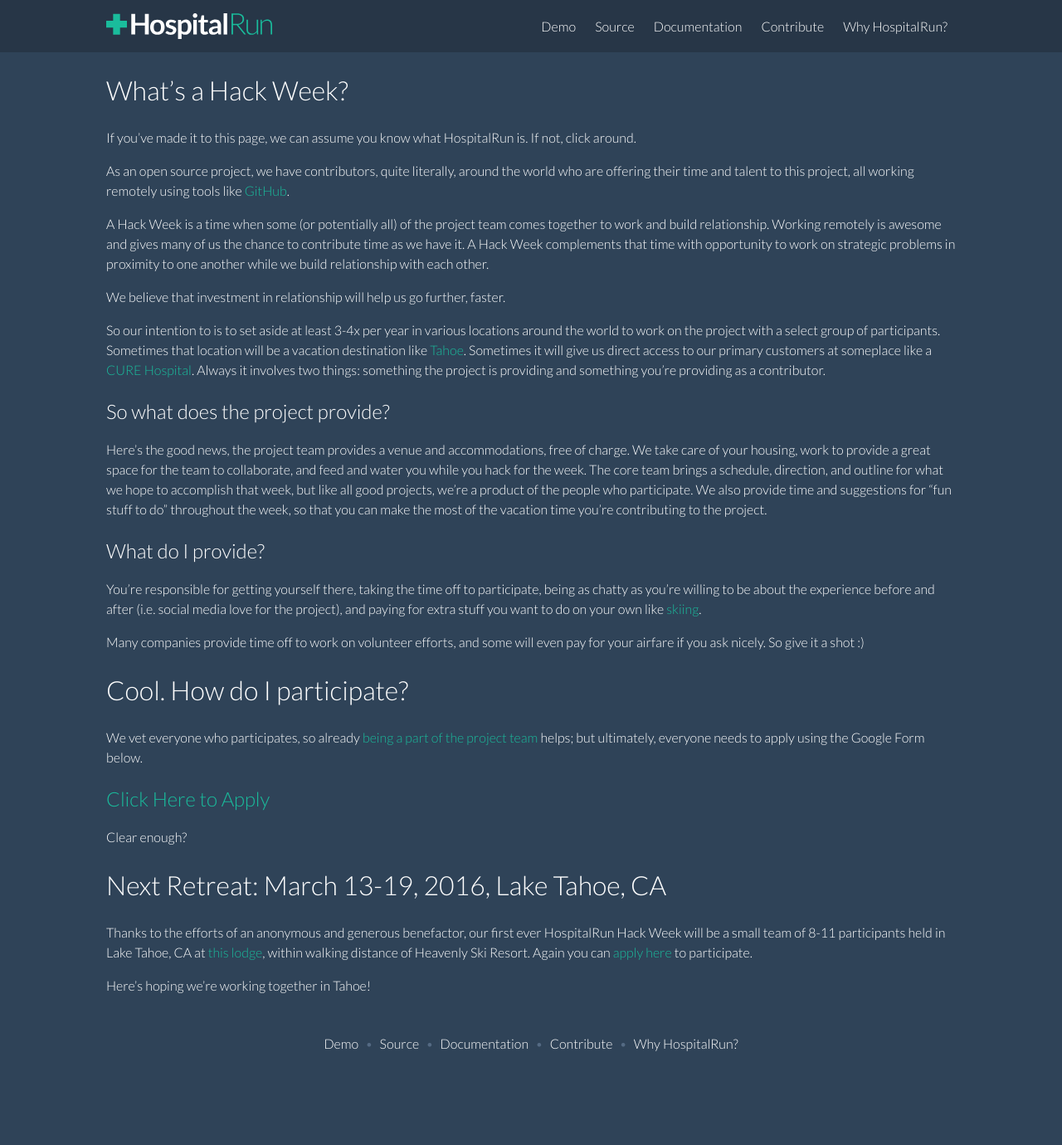
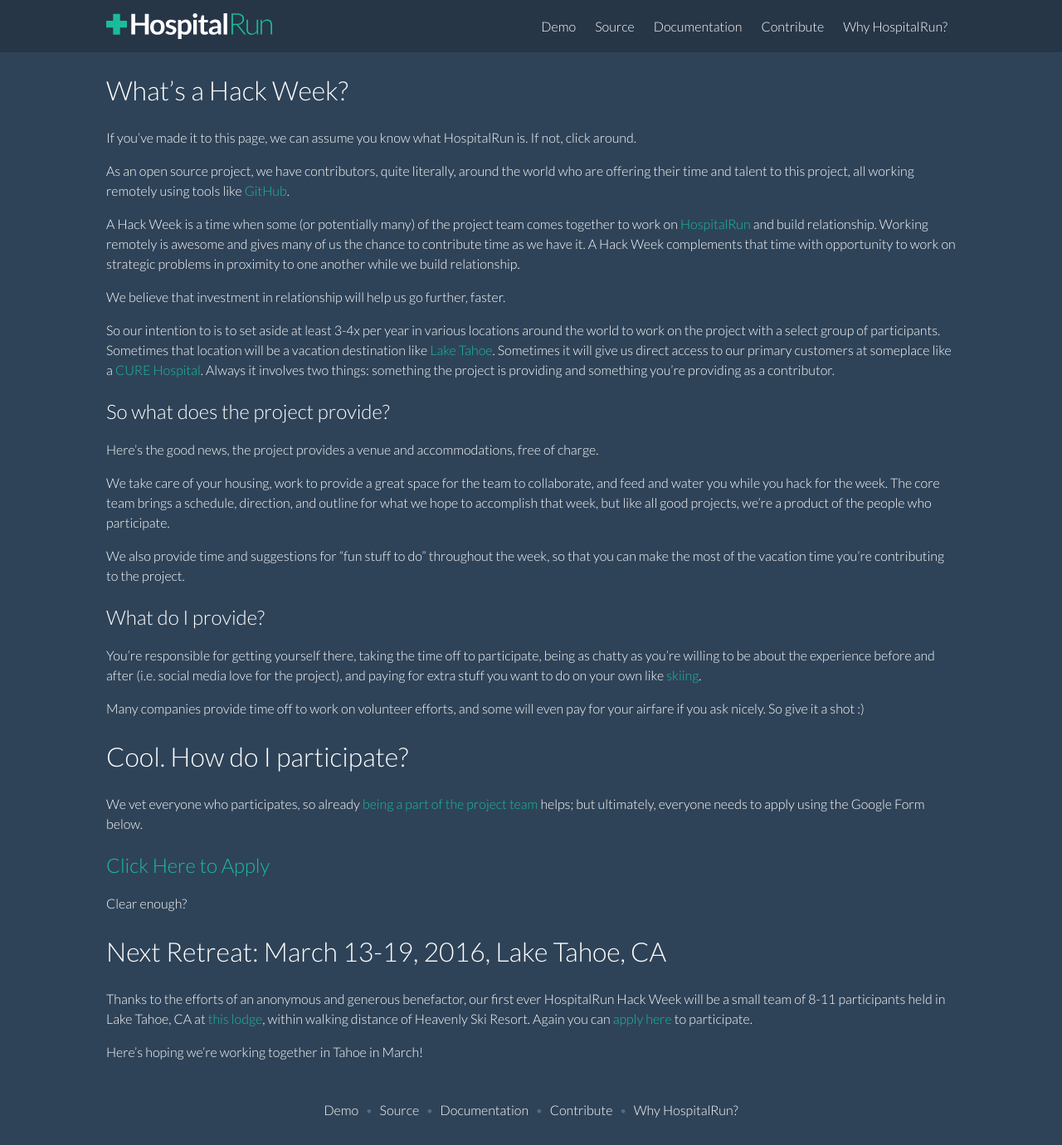
Before and after one commit to HospitalRun/hospitalrun.io, a Jekyll site: the page built from hack-week/index.md, in a window 1280 px wide. Shown: the whole page at 83% size. Built offline with Jekyll 4.4.1, drawn with Linux system fonts in a browser that asks for light colours; before the commit the page ends 1300 px from its top, so only the background shows below that.

Commit message:
language changes

```diff
--- a/hack-week/index.md
+++ b/hack-week/index.md
@@ -8,14 +8,18 @@ If you've made it to this page, we can assume you know what HospitalRun is. If n
 
 As an open source project, we have contributors, quite literally, around the world who are offering their time and talent to this project, all working remotely using tools like [GitHub](https://github.com/HospitalRun/hospitalrun-frontend).
 
-A Hack Week is a time when some (or potentially all) of the project team comes together to work and build relationship. Working remotely is awesome and gives many of us the chance to contribute time as we have it. A Hack Week complements that time with opportunity to work on strategic problems in proximity to one another while we build relationship with each other.
+A Hack Week is a time when some (or potentially many) of the project team comes together to work on [HospitalRun](https://github.com/HospitalRun) and build relationship. Working remotely is awesome and gives many of us the chance to contribute time as we have it. A Hack Week complements that time with opportunity to work on strategic problems in proximity to one another while we build relationship.
 
 We believe that investment in relationship will help us go further, faster.
 
-So our intention to is to set aside at least 3-4x per year in various locations around the world to work on the project with a select group of participants. Sometimes that location will be a vacation destination like [Tahoe](https://www.vrbo.com/644606). Sometimes it will give us direct access to our primary customers at someplace like a [CURE Hospital](https://cure.org/zambia). Always it involves two things: something the project is providing and something you're providing as a contributor.
+So our intention to is to set aside at least 3-4x per year in various locations around the world to work on the project with a select group of participants. Sometimes that location will be a vacation destination like [Lake Tahoe](https://www.vrbo.com/644606). Sometimes it will give us direct access to our primary customers at someplace like a [CURE Hospital](https://cure.org/zambia). Always it involves two things: something the project is providing and something you're providing as a contributor.
 
 ## So what does the project provide?
-Here's the good news, the project team provides a venue and accommodations, free of charge. We take care of your housing, work to provide a great space for the team to collaborate, and feed and water you while you hack for the week. The core team brings a schedule, direction, and outline for what we hope to accomplish that week, but like all good projects, we're a product of the people who participate. We also provide time and suggestions for "fun stuff to do" throughout the week, so that you can make the most of the vacation time you're contributing to the project.
+Here's the good news, the project provides a venue and accommodations, free of charge.
+
+We take care of your housing, work to provide a great space for the team to collaborate, and feed and water you while you hack for the week. The core team brings a schedule, direction, and outline for what we hope to accomplish that week, but like all good projects, we're a product of the people who participate.
+
+We also provide time and suggestions for "fun stuff to do" throughout the week, so that you can make the most of the vacation time you're contributing to the project.
 
 ## What do I provide?
 You're responsible for getting yourself there, taking the time off to participate, being as chatty as you're willing to be about the experience before and after (i.e. social media love for the project), and paying for extra stuff you want to do on your own like [skiing](http://www.skiheavenly.com/).
@@ -31,4 +35,4 @@ Clear enough?
 # Next Retreat: March 13-19, 2016, Lake Tahoe, CA
 Thanks to the efforts of an anonymous and generous benefactor, our first ever HospitalRun Hack Week will be a small team of 8-11 participants held in Lake Tahoe, CA at [this lodge](https://www.vrbo.com/644606), within walking distance of Heavenly Ski Resort. Again you can [apply here](https://docs.google.com/forms/d/1TBk9TSc92j9NJKzzQ73OzAesSNjeT_fPQqoKazQbkts/viewform) to participate.
 
-Here's hoping we're working together in Tahoe!
+Here's hoping we're working together in Tahoe in March!
```
